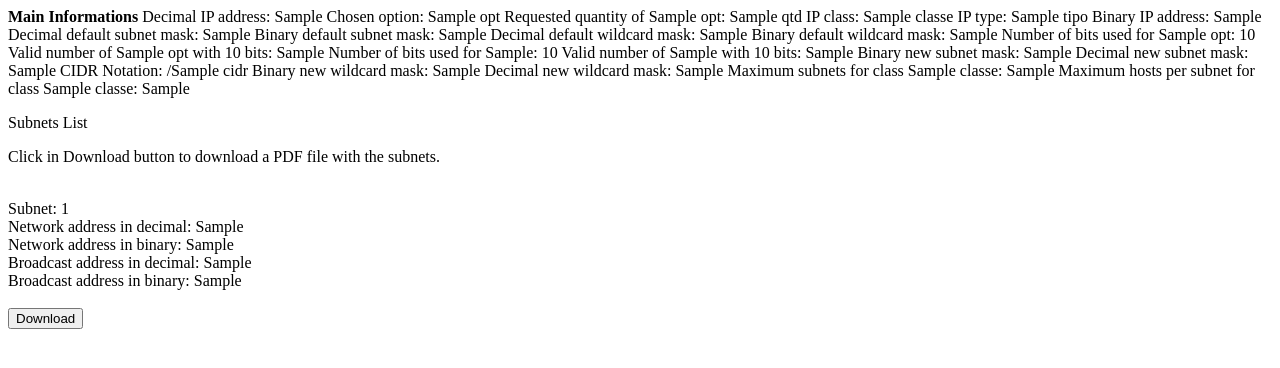
After one commit to r0cc4t0/ipv4-calculator, a Django app: template templates/result.html in a window 1280 px wide. The commit adds this page. Shown: the top 368 px of the page. Run offline with Django 3.2, Linux system fonts and the light colour scheme; the template is opened without the code that fills it: most values are stand-ins (such as "Sample title", 1, 10 or a date in 2020).

Commit message:
Creation of Templates

```diff
--- a/ipv4_proj/urls.py
+++ b/ipv4_proj/urls.py
@@ -19,5 +19,6 @@ from ipv4_app import views
 
 urlpatterns = [
     #path('admin/', admin.site.urls),
-    path('', views.index, name='index')
+    path('', views.index, name='index'),
+    path('result', views.result, name='result')
 ]
--- a/templates/index.html
+++ b/templates/index.html
@@ -2,7 +2,7 @@
 
 {% block content %}
 <main class="index">
-    <form class="form_index" action="#" method="POST">
+    <form class="form_index" action="{% url 'result' %}" method="POST">
         {% csrf_token %}
         {{ form }}
         <div class="buttons">
--- /dev/null
+++ b/templates/result.html
@@ -0,0 +1,47 @@
+{% extends "base.html" %}
+
+{% block content %}
+<main class="result">
+    <div class="info">
+        <span><strong>Main Informations</strong></span>
+        <span>Decimal IP address: {{ ip }}</span>
+        <span>Chosen option: {{ opt }}</span>
+        <span>Requested quantity of {{ opt }}: {{ qtd }}</span>
+        <span>IP class: {{ classe }}</span>
+        <span>IP type: {{ tipo }}</span>
+        <span>Binary IP address: {{ ip_bin }}</span>
+        <span>Decimal default subnet mask: {{ mask_dec }}</span>
+        <span>Binary default subnet mask: {{ mask_bin }}</span>
+        <span>Decimal default wildcard mask: {{ wildcard_dec }}</span>
+        <span>Binary default wildcard mask: {{ wildcard_bin }}</span>
+        <span>Number of bits used for {{ opt }}: {{ bits }}</span>
+        <span>Valid number of {{ opt }} with {{ bits }} bits: {{ qtd_opt }}</span>
+        <span>Number of bits used for {{ opt_inv }}: {{ bits_inv }}</span>
+        <span>Valid number of {{ opt_inv }} with {{ bits_inv }} bits: {{ qtd_inv }}</span>
+        <span>Binary new subnet mask: {{ new_mask_bin }}</span>
+        <span>Decimal new subnet mask: {{ new_mask_dec }}</span>
+        <span>CIDR Notation: /{{ cidr }}</span>
+        <span>Binary new wildcard mask: {{ new_wildcard_bin }}</span>
+        <span>Decimal new wildcard mask: {{ new_wildcard_dec }}</span>
+        <span>Maximum subnets for class {{ classe }}: {{ effective_subredes }}</span>
+        <span>Maximum hosts per subnet for class {{ classe }}: {{ effective_hosts }}</span>
+        <div class="subnets">
+            <p>Subnets List</p>
+            <p>Click in Download button to download a PDF file with the subnets.</p><br>
+            {% for s in subnets %}
+            Subnet: {{ s.number }}<br>
+            Network address in decimal: {{ s.network_dec }}<br>
+            Network address in binary: {{ s.network_bin }}<br>
+            Broadcast address in decimal: {{ s.broadcast_dec }}<br>
+            Broadcast address in binary: {{ s.broadcast_bin }}<br>
+            <br>
+            {% endfor %}
+        </div>
+    </div>
+
+    <form class="form_result" action="#" method="POST">
+        {% csrf_token %}
+        <button type="submit" value="download" id="Download">Download</button>
+    </form>
+</main>
+{% endblock %}
```
Also changed, not shown: ipv4_app/views.py (+21 -0 lines).
